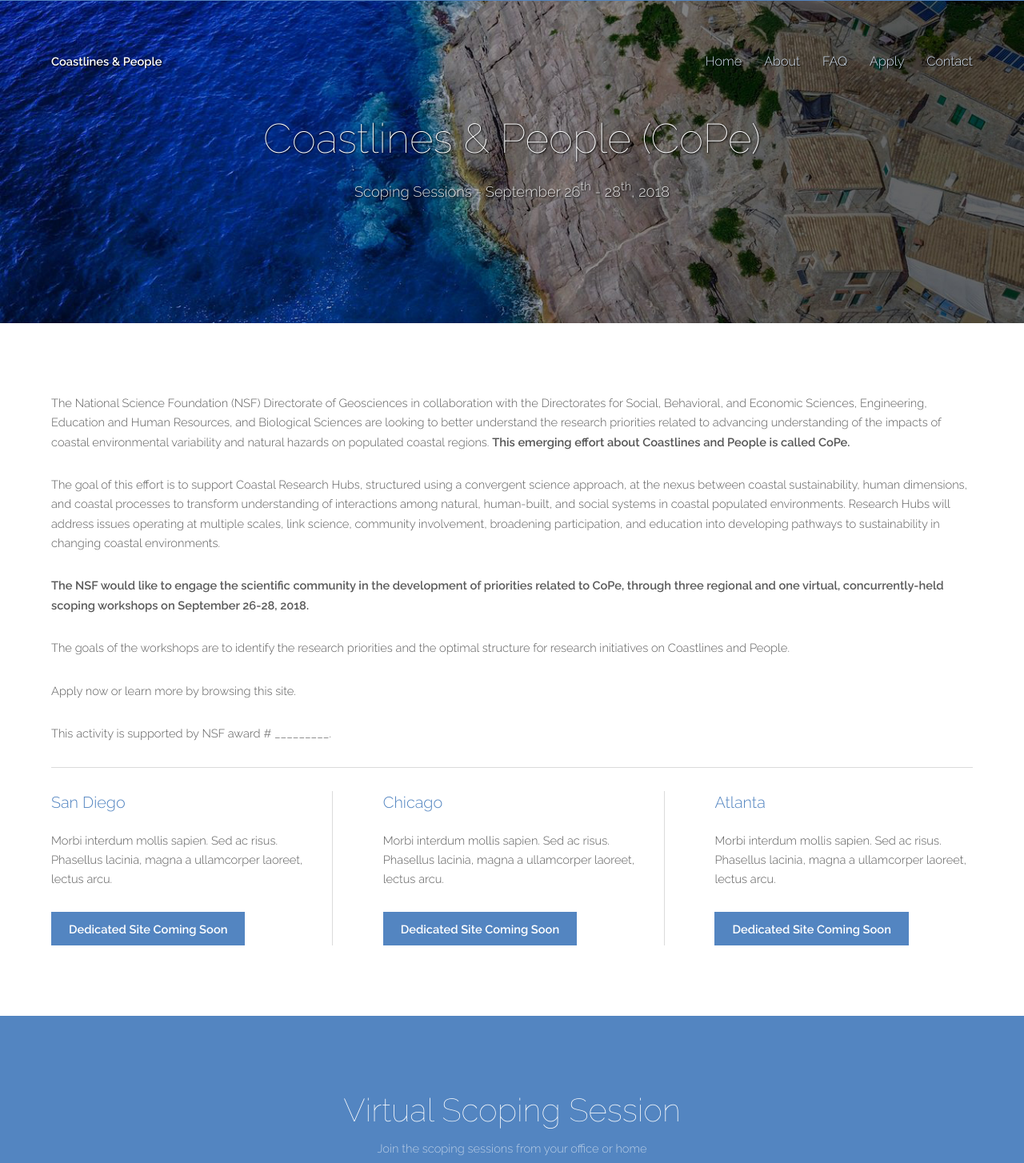
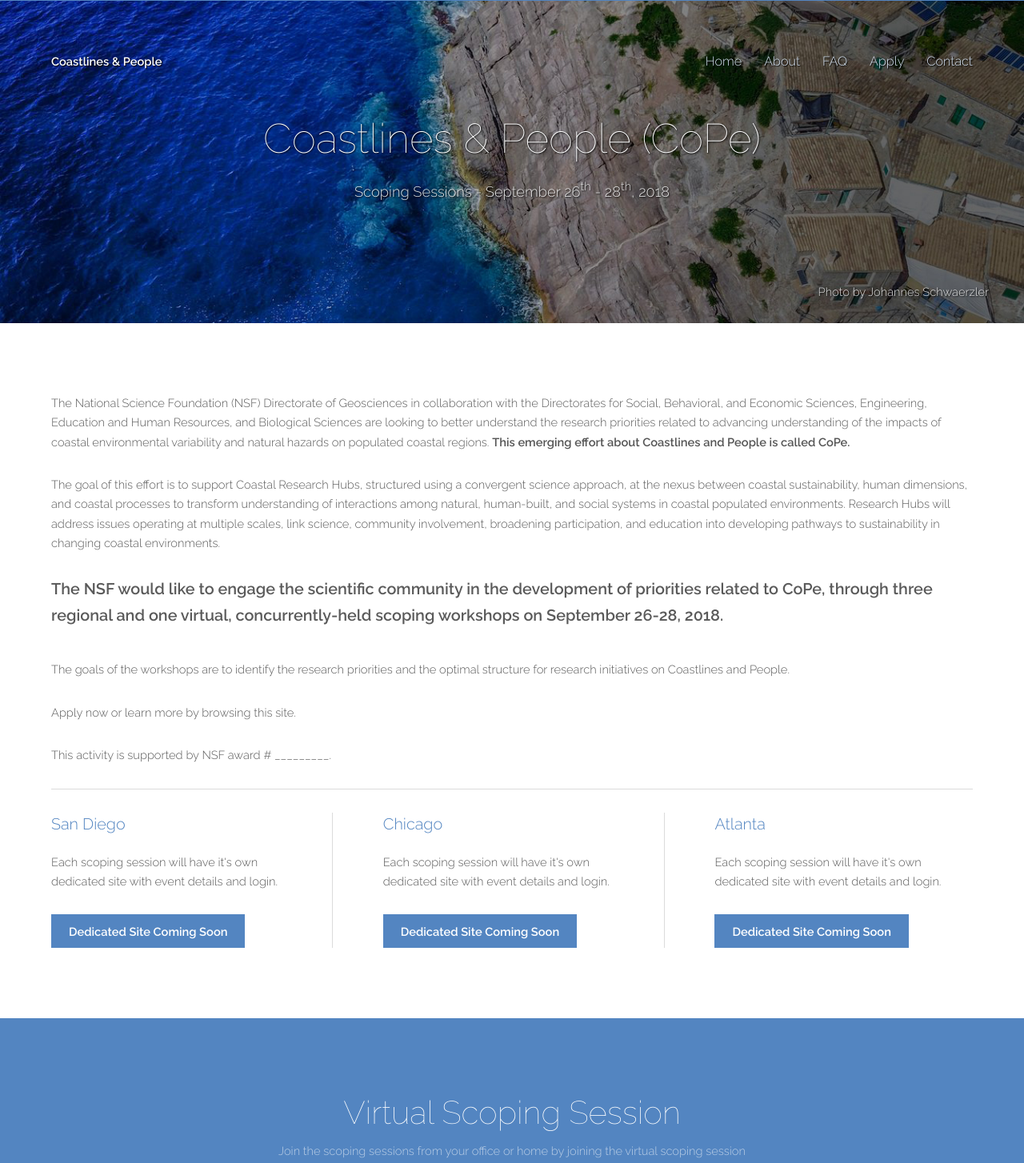
Before and after one commit to Knowinnovation/cope, a plain HTML site: page index.html in a window 1280 px wide. Shown: the part 6-1460 px from the top of the page at 80% size. Drawn offline with Linux system fonts and the light colour scheme.

Commit message:
photo credit

```diff
--- a/css/main.css
+++ b/css/main.css
@@ -2936,6 +2936,7 @@
 /* Banner */
 
   #banner {
+    position: relative;
     padding: 12em 0 10em 0;
     background-image: url('../images/johannes-schwaerzler-cliffs-and-coasts.jpg');
     background-size: cover;
@@ -2963,6 +2964,31 @@
       margin-bottom: 1.75em;
     }
 
+    #banner p.photo-credit {
+      position: absolute;
+      right: 3em;
+      bottom: .1em;
+      text-shadow: 1px 1px 2px black;
+      font-size: 1em;
+      margin-bottom: 1.75em;
+    }
+
+    #banner p.photo-credit a {
+      color: inherit;
+      text-decoration: none;
+    }
+
+    #banner p.photo-credit a:hover {
+      color: inherit;
+      text-decoration: underline;
+    }
+
+    @media only screen and (max-device-width: 500px) {
+      #banner p.photo-credit {
+        font-size: .8em;
+      }
+    }
+
     @media only screen and (min-device-width: 768px) and (max-device-width: 1024px) and (orientation: landscape) {
 
       #banner {
--- a/index.html
+++ b/index.html
@@ -32,6 +32,7 @@
       <section id="banner">
         <h1>Coastlines &amp; People (CoPe)</h1>
         <p>Scoping Sessions - September 26<sup>th</sup> - 28<sup>th</sup>, 2018</p>
+        <p class="photo-credit">Photo by <a href="https://unsplash.com/@jayxcalvin" target="_blank">Johannes Schwaerzler</a></p>
       </section>
 
     <!-- One -->
@@ -39,7 +40,7 @@
         <div class="inner">
           <p>The National Science Foundation (NSF) Directorate of Geosciences in collaboration with the Directorates for Social, Behavioral, and Economic Sciences, Engineering, Education and Human Resources, and Biological Sciences are looking to better understand the research priorities related to advancing understanding of the impacts of coastal environmental variability and natural hazards on populated coastal regions. <strong>This emerging effort about Coastlines and People is called CoPe.</strong></p>
           <p>The goal of this effort is to support Coastal Research Hubs, structured using a convergent science approach, at the nexus between coastal sustainability, human dimensions, and coastal processes to transform understanding of interactions among natural, human-built, and social systems in coastal populated environments. Research Hubs will address issues operating at multiple scales, link science, community involvement, broadening participation, and education into developing pathways to sustainability in changing coastal environments.</p>
-          <p style="font-weight:bold;">The NSF would like to engage the scientific community in the development of priorities related to CoPe, through three regional and one virtual, concurrently-held scoping workshops on September 26-28, 2018.</p>
+          <p style="font-weight:bold;font-size:1.35em;">The NSF would like to engage the scientific community in the development of priorities related to CoPe, through three regional and one virtual, concurrently-held scoping workshops on September 26-28, 2018.</p>
           <p>The goals of the workshops are to identify the research priorities and the optimal structure for research initiatives on Coastlines and People.</p>
           <p>Apply now or learn more by browsing this site.</p>
           <p>This activity is supported by NSF award # _________.</p>
@@ -49,7 +50,7 @@
               <header>
                 <h3>San Diego</h3>
               </header>
-              <p>Morbi interdum mollis sapien. Sed ac risus. Phasellus lacinia, magna a ullamcorper laoreet, lectus arcu.</p>
+              <p>Each scoping session will have it's own dedicated site with event details and login.</p>
               <footer>
                 <a href="#coming-soon" class="button special">Dedicated Site Coming Soon</a>
               </footer>
@@ -58,7 +59,7 @@
               <header>
                 <h3>Chicago</h3>
               </header>
-              <p>Morbi interdum mollis sapien. Sed ac risus. Phasellus lacinia, magna a ullamcorper laoreet, lectus arcu.</p>
+              <p>Each scoping session will have it's own dedicated site with event details and login.</p>
               <footer>
                 <a href="#coming-soon" class="button special">Dedicated Site Coming Soon</a>
               </footer>
@@ -67,7 +68,7 @@
               <header>
                 <h3>Atlanta</h3>
               </header>
-              <p>Morbi interdum mollis sapien. Sed ac risus. Phasellus lacinia, magna a ullamcorper laoreet, lectus arcu.</p>
+              <p>Each scoping session will have it's own dedicated site with event details and login.</p>
               <footer>
                 <a href="#coming-soon" class="button special">Dedicated Site Coming Soon</a>
               </footer>
@@ -81,7 +82,7 @@
         <div class="inner">
           <header>
             <h2>Virtual Scoping Session</h2>
-            <p>Join the scoping sessions from your office or home</p>
+            <p>Join the scoping sessions from your office or home by joining the virtual scoping session</p>
             <a href="#coming-soon" class="button alt">Dedicated Site Coming Soon</a>
           </header>
           <!--<div class="flex flex-4">
```
